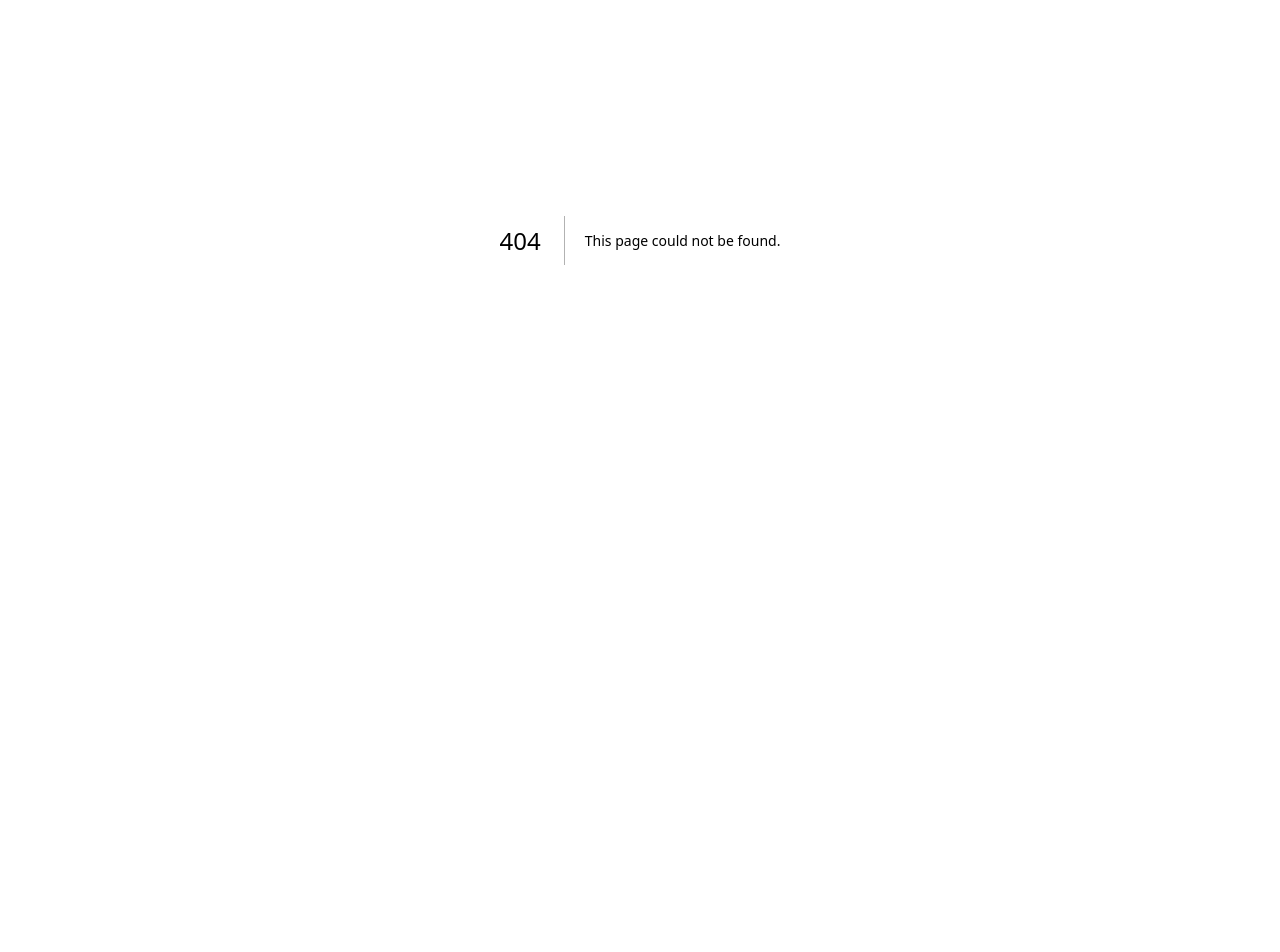
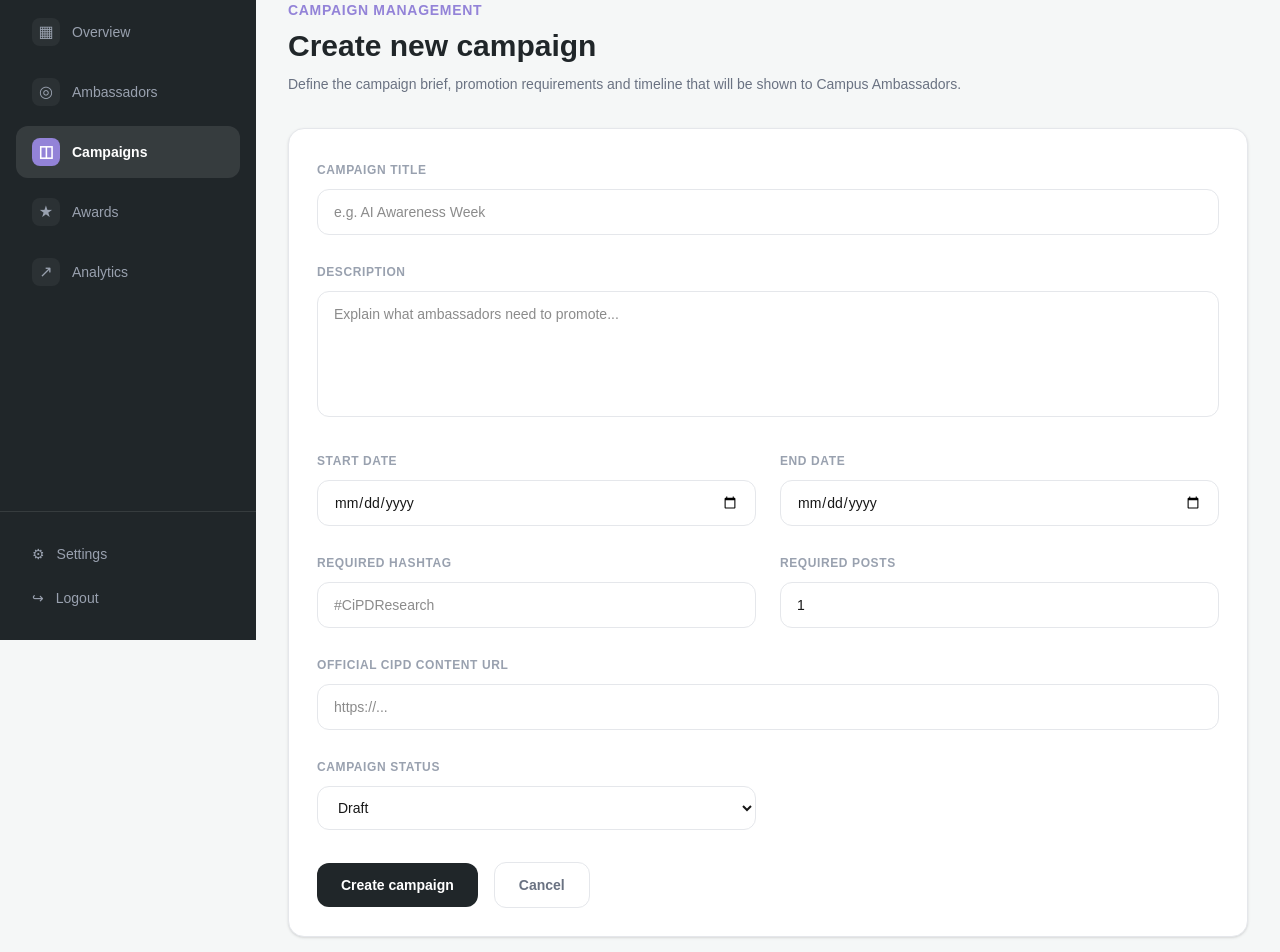
Before and after one commit to Adwait-verma/cipd-campus-ambassador-dashboard, a Next.js app in the folder frontend/: page /admin/campaigns/new in a window 1280 px wide. Before the commit this address had no page. Shown: the part 160-1112 px from the top of the page. Before the commit the page ends 800 px from the top, so only its background shows below. Built offline with nearby package versions, Linux system fonts and the light colour scheme.

Commit message:
feat: add admin create campaign page

```diff
--- /dev/null
+++ b/frontend/src/app/admin/campaigns/new/page.tsx
@@ -0,0 +1,209 @@
+"use client";
+
+import Link from "next/link";
+import { useState } from "react";
+
+export default function CreateCampaignPage() {
+  const [saved, setSaved] = useState(false);
+
+  const [form, setForm] = useState({
+    title: "",
+    description: "",
+    startDate: "",
+    endDate: "",
+    hashtag: "",
+    officialUrl: "",
+    requiredPosts: "1",
+    status: "DRAFT",
+  });
+
+  function updateField(field: keyof typeof form, value: string) {
+    setSaved(false);
+
+    setForm((current) => ({
+      ...current,
+      [field]: value,
+    }));
+  }
+
+  function handleCreate() {
+    if (!form.title.trim()) return;
+
+    setSaved(true);
+  }
+
+  return (
+    <div className="mx-auto max-w-[1200px]">
+      <div className="mb-6">
+        <Link
+          href="/admin/campaigns"
+          className="text-sm font-semibold text-[#9383D8]"
+        >
+          ← Back to campaigns
+        </Link>
+      </div>
+
+      <section className="mb-8">
+        <p className="mb-2 text-sm font-semibold uppercase tracking-wider text-[#9383D8]">
+          Campaign Management
+        </p>
+
+        <h1 className="text-3xl font-bold text-[#202629]">
+          Create new campaign
+        </h1>
+
+        <p className="mt-2 max-w-3xl text-sm leading-6 text-gray-500">
+          Define the campaign brief, promotion requirements and timeline that
+          will be shown to Campus Ambassadors.
+        </p>
+      </section>
+
+      <section className="rounded-2xl border border-gray-200 bg-white p-7 shadow-sm">
+        <div className="grid grid-cols-1 gap-6 md:grid-cols-2">
+          <div className="md:col-span-2">
+            <label className="text-xs font-semibold uppercase tracking-wider text-gray-400">
+              Campaign title
+            </label>
+
+            <input
+              value={form.title}
+              onChange={(e) => updateField("title", e.target.value)}
+              placeholder="e.g. AI Awareness Week"
+              className="mt-2 w-full rounded-xl border border-gray-200 px-4 py-3 text-sm outline-none focus:border-[#9383D8]"
+            />
+          </div>
+
+          <div className="md:col-span-2">
+            <label className="text-xs font-semibold uppercase tracking-wider text-gray-400">
+              Description
+            </label>
+
+            <textarea
+              value={form.description}
+              onChange={(e) => updateField("description", e.target.value)}
+              placeholder="Explain what ambassadors need to promote..."
+              rows={5}
+              className="mt-2 w-full resize-none rounded-xl border border-gray-200 px-4 py-3 text-sm outline-none focus:border-[#9383D8]"
+            />
+          </div>
+
+          <div>
+            <label className="text-xs font-semibold uppercase tracking-wider text-gray-400">
+              Start date
+            </label>
+
+            <input
+              type="date"
+              value={form.startDate}
+              onChange={(e) => updateField("startDate", e.target.value)}
+              className="mt-2 w-full rounded-xl border border-gray-200 px-4 py-3 text-sm outline-none focus:border-[#9383D8]"
+            />
+          </div>
+
+          <div>
+            <label className="text-xs font-semibold uppercase tracking-wider text-gray-400">
+              End date
+            </label>
+
+            <input
+              type="date"
+              value={form.endDate}
+              onChange={(e) => updateField("endDate", e.target.value)}
+              className="mt-2 w-full rounded-xl border border-gray-200 px-4 py-3 text-sm outline-none focus:border-[#9383D8]"
+            />
+          </div>
+
+          <div>
+            <label className="text-xs font-semibold uppercase tracking-wider text-gray-400">
+              Required hashtag
+            </label>
+
+            <input
+              value={form.hashtag}
+              onChange={(e) => updateField("hashtag", e.target.value)}
+              placeholder="#CiPDResearch"
+              className="mt-2 w-full rounded-xl border border-gray-200 px-4 py-3 text-sm outline-none focus:border-[#9383D8]"
+            />
+          </div>
+
+          <div>
+            <label className="text-xs font-semibold uppercase tracking-wider text-gray-400">
+              Required posts
+            </label>
+
+            <input
+              type="number"
+              min="1"
+              value={form.requiredPosts}
+              onChange={(e) => updateField("requiredPosts", e.target.value)}
+              className="mt-2 w-full rounded-xl border border-gray-200 px-4 py-3 text-sm outline-none focus:border-[#9383D8]"
+            />
+          </div>
+
+          <div className="md:col-span-2">
+            <label className="text-xs font-semibold uppercase tracking-wider text-gray-400">
+              Official CiPD content URL
+            </label>
+
+            <input
+              value={form.officialUrl}
+              onChange={(e) => updateField("officialUrl", e.target.value)}
+              placeholder="https://..."
+              className="mt-2 w-full rounded-xl border border-gray-200 px-4 py-3 text-sm outline-none focus:border-[#9383D8]"
+            />
+          </div>
+
+          <div>
+            <label className="text-xs font-semibold uppercase tracking-wider text-gray-400">
+              Campaign status
+            </label>
+
+            <select
+              value={form.status}
+              onChange={(e) => updateField("status", e.target.value)}
+              className="mt-2 w-full rounded-xl border border-gray-200 bg-white px-4 py-3 text-sm outline-none focus:border-[#9383D8]"
+            >
+              <option value="DRAFT">Draft</option>
+              <option value="ACTIVE">Active</option>
+              <option value="UPCOMING">Upcoming</option>
+            </select>
+          </div>
+        </div>
+
+        <div className="mt-8 flex flex-wrap items-center gap-4">
+          <button
+            onClick={handleCreate}
+            className="rounded-xl bg-[#202629] px-6 py-3 text-sm font-semibold text-white transition hover:bg-[#343B3E]"
+          >
+            Create campaign
+          </button>
+
+          <Link
+            href="/admin/campaigns"
+            className="rounded-xl border border-gray-200 px-6 py-3 text-sm font-semibold text-gray-500 transition hover:bg-gray-50"
+          >
+            Cancel
+          </Link>
+
+          {saved && (
+            <span className="text-sm font-semibold text-green-700">
+              Campaign saved in prototype
+            </span>
+          )}
+        </div>
+      </section>
+
+      <section className="mt-6 rounded-2xl border border-[#E5DFF6] bg-[#F6F3FC] p-5">
+        <p className="font-semibold text-[#202629]">
+          Prototype behaviour
+        </p>
+
+        <p className="mt-2 text-sm leading-6 text-gray-500">
+          This form currently stores data only in the frontend state. Later,
+          clicking Create Campaign will send a POST request to FastAPI and
+          create the campaign in PostgreSQL.
+        </p>
+      </section>
+    </div>
+  );
+}
```
